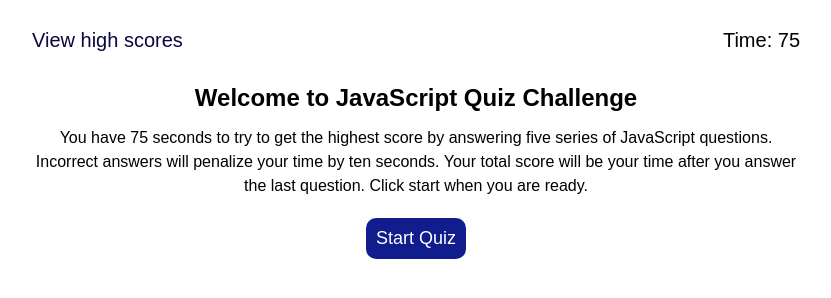
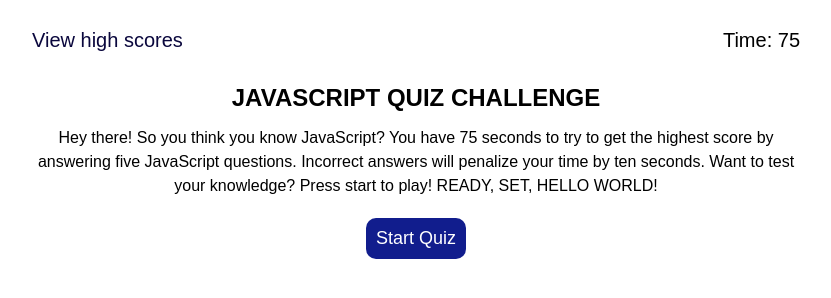
Before and after one commit to CatlinMillz/Code-Quiz, a plain HTML site: page index.html in a window 1280 px wide. Shown: the whole page, without its empty margins (224-1055 px from the left). Drawn offline with Linux system fonts and the light colour scheme; files that its build step writes are made by us from their sources.

Commit message:
html fixes

```diff
--- a/index.html
+++ b/index.html
@@ -6,7 +6,7 @@
     <meta name="viewport" content="width=device-width, initial-scale=1.0" />
     <meta http-equiv="X-UA-Compatible" content="ie=edge" />
     <title>Timed Coding Quiz</title>
-    <link rel="stylesheet" href="./assets/css/style.css" />
+    <link rel="stylesheet" href="./assets/style.css" />
 </head>
 
 <body>
@@ -20,12 +20,11 @@
     </header>
 
     <section id="start-container" class="start-quiz">
-        <h1>Welcome to JavaScript Quiz Challenge</h1>
+        <h1>JAVASCRIPT QUIZ CHALLENGE</h1>
         <p>
-            You have 75 seconds to try to get the highest score by answering five
-            series of JavaScript questions. Incorrect answers will penalize your
-            time by ten seconds. Your total score will be your time after you
-            answer the last question. Click start when you are ready.
+            Hey there! So you think you know JavaScript? You have 75 seconds to try to get the highest score by answering five
+            JavaScript questions. Incorrect answers will penalize your
+            time by ten seconds. Want to test your knowledge? Press start to play! READY, SET, HELLO WORLD!
         </p>
         <div class="controls">
             <button id="start-btn" class="start-btn">Start Quiz</button>
@@ -68,8 +67,8 @@
 
     </section>
 
-    <script src="./assets/js/questions.js"></script>
-    <script src="./assets/js/script.js"></script>
+    <script src=".js/questions.js"></script>
+    <script src=".js/script.js"></script>
 </body>
 
 </html>
```
